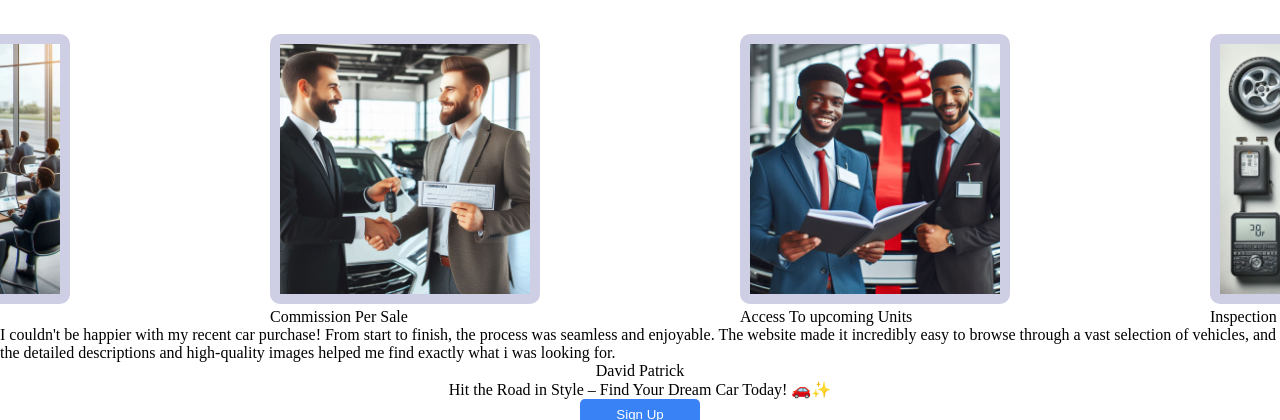
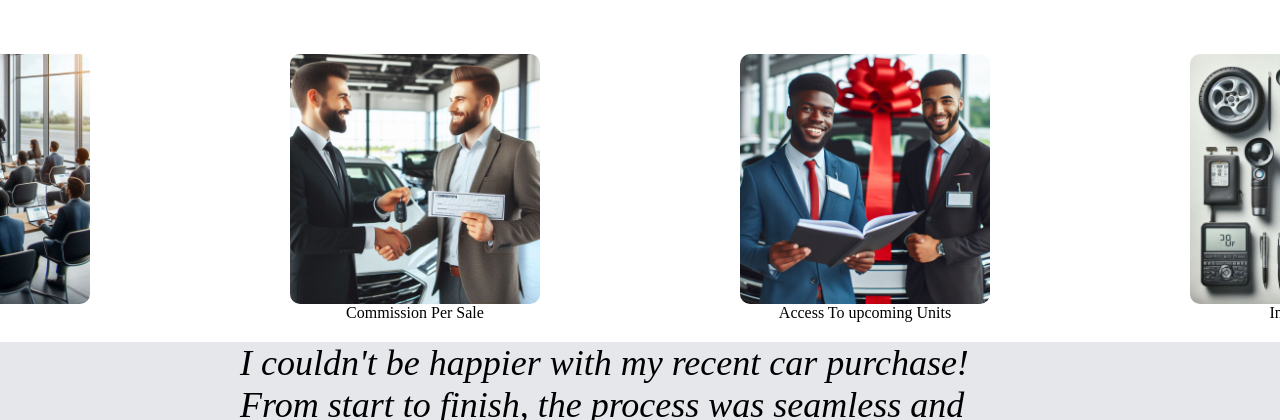
Before and after one commit to Atarimo/Landing-Page, a plain HTML site: page index.html in a window 1280 px wide. Shown: the part 532-952 px from the top of the page. Drawn offline with Linux system fonts and the light colour scheme.

Commit message:
Add minor changes

```diff
--- a/index.html
+++ b/index.html
@@ -42,26 +42,26 @@
                 <p class="herom">Become Our Agent</p>
             </div>
             <div class="container">
-            <div>
+            <div class="inward">
                  <img src="assets/salestraining.jpeg">
                  <p>Training</p>
                 </div>
-            <div>
+            <div class="inward">
                <img src="assets/commisionreceived.jpeg">
                 <p>Commission Per Sale</p>
                 </div>
-            <div>
+            <div class="inward">
                  <img src="assets/salesagent.jpeg">
                 <p>Access To upcoming Units</p>
                 </div>
-            <div>
+            <div class="inward">
                 <img src="assets/carinspectionkit.jpeg">
                 <p>Inspection Kit</p>
                 </div>
             </div>
         </div>
         <div class="testimonial">
-                <p>I couldn't be happier with my recent car purchase! From start to finish, the process was seamless and enjoyable.
+                <p class="test-response">I couldn't be happier with my recent car purchase! From start to finish, the process was seamless and enjoyable.
                     The website made it incredibly easy to browse through a vast selection of vehicles,
                     and the detailed descriptions and high-quality images helped me find exactly what i was looking for.</p>
             <div><p>David Patrick</p></div>
--- a/style.css
+++ b/style.css
@@ -18,6 +18,7 @@ body{
 .container{
     display: flex;
     gap: 200px;
+    padding: 20px;
 }
 a{
     text-decoration: none;
@@ -47,7 +48,7 @@ img{
     height: auto;
     border-radius: 10px;
     border-width: 10px;
-    border-style: solid;
+    border-style:class="inward" solid;
     border-color: rgb(206, 206, 228);
 }
 .herom{
@@ -88,3 +89,20 @@ button{
 .btn{
     margin-top: 20px;
 }
+.inward{
+    display: flex;
+    flex-direction: column;
+    justify-content: center;
+    align-items: center;
+}
+.end{
+    padding: 30px;
+}
+.testimonial{
+    background-color: #e5e7eb;
+}
+.test-response{
+    width: 800px;
+    font-size: 36px;
+    font-style: italic;
+}
```
